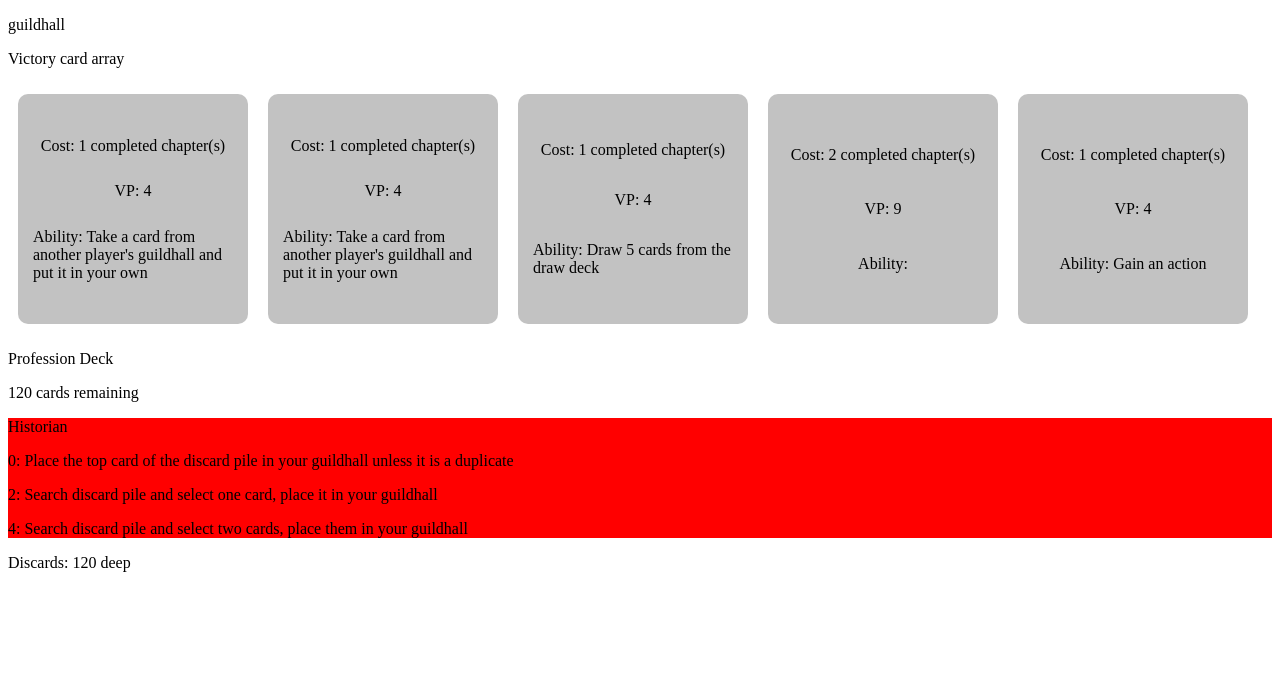
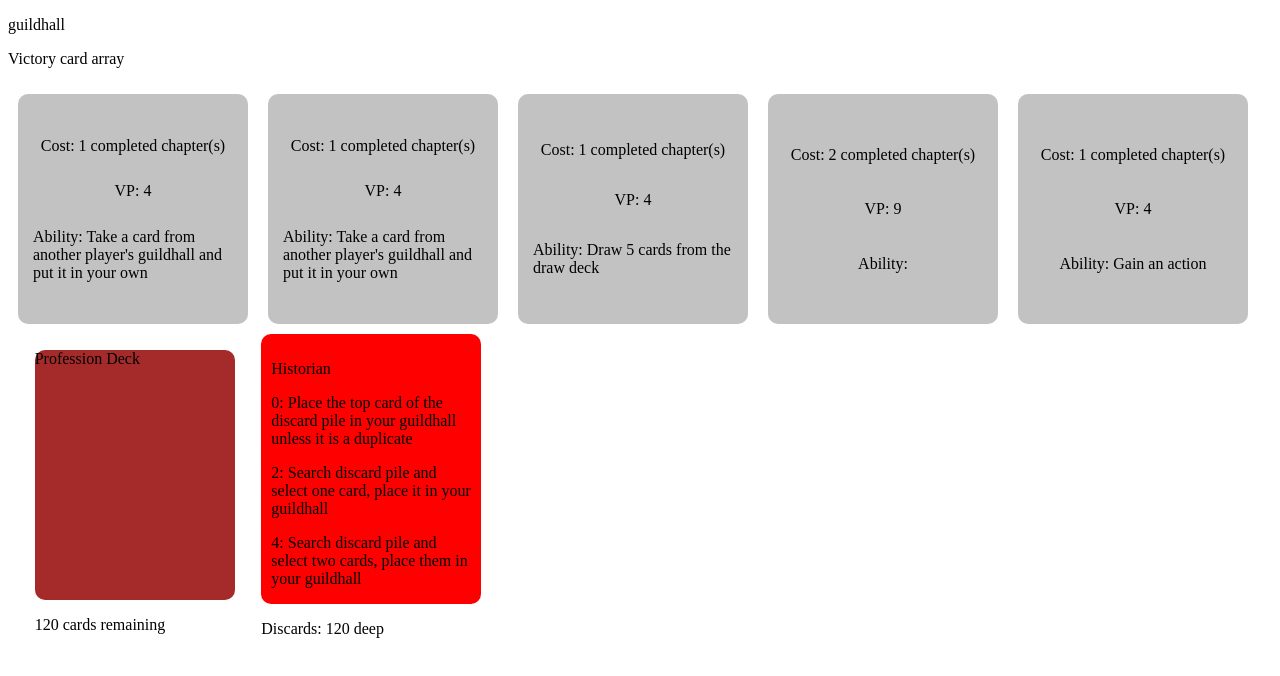
Before and after one commit to jamesnowecki/guildhall, an Angular app: page / in a window 1280 px wide. Shown: the top 676 px of the page. Built offline with nearby package versions, Linux system fonts and the light colour scheme.

Commit message:
built mock player data

```diff
--- a/src/app/chapter-incomplete/chapter-incomplete.component.html
+++ b/src/app/chapter-incomplete/chapter-incomplete.component.html
@@ -1 +1,11 @@
-<p>chapter-incomplete works!</p>
+<div class="chapter-incomplete">
+    <p>{{incompleteChapter[0].profession}} Chapter</p>
+    <div *ngFor="let card in incompleteChapter">
+        <div class="color-checker">
+            <div [style.background-color]="getColor(card.color)"></div>
+            <p>
+                {{card.color}}
+            </p>
+        </div>
+    </div>
+</div>
--- a/src/app/chapter-incomplete/chapter-incomplete.component.scss
+++ b/src/app/chapter-incomplete/chapter-incomplete.component.scss
@@ -0,0 +1,15 @@
+.chapter-incomplete {
+    width: 200px;
+    height: 250px;
+    background-color: blanchedalmond;
+
+    .color-checker {
+        display: flex;
+        flex-direction: row;
+        justify-content: space-between;
+
+        div {
+            border-radius: 100%;
+        }
+    }
+}
--- a/src/app/chapter-incomplete/chapter-incomplete.component.ts
+++ b/src/app/chapter-incomplete/chapter-incomplete.component.ts
@@ -1,4 +1,5 @@
 import { Component, OnInit } from '@angular/core';
+import { ProfessionCard } from '../templates/profession-card';
 
 @Component({
   selector: 'app-chapter-incomplete',
@@ -6,6 +7,27 @@ import { Component, OnInit } from '@angular/core';
   styleUrls: ['./chapter-incomplete.component.scss']
 })
 export class ChapterIncompleteComponent implements OnInit {
+  incompleteChapter: ProfessionCard[] = [];
+
+  getColor(color: string): string {
+    switch(color) {
+      case "blue": {
+        return "blue";
+      }
+      case "red": {
+        return "red";
+      }
+      case "yellow": {
+        return "yellow";
+      }
+      case "purple": {
+        return "purple";
+      }
+      case "green": {
+        return "green";
+      }
+    }
+  }
 
   constructor() { }
 
--- a/src/app/profession-card/profession-card.component.scss
+++ b/src/app/profession-card/profession-card.component.scss
@@ -0,0 +1,6 @@
+.profession-card {
+    width: 200px;
+    height: 250px;
+    padding: 10px;
+    border-radius: 10px;
+}
--- a/src/app/profession-deck/profession-deck.component.html
+++ b/src/app/profession-deck/profession-deck.component.html
@@ -1,8 +1,13 @@
+<div class="decks">
+    <div>
         <div class="profession-deck">
             <p>Profession Deck</p>
+        </div>
         <p>{{professionDeck.length}} cards remaining</p>
     </div>
+
     <div class="profession-deck-discard">
         <app-profession-card [professionCard]="professionDeckDiscardTopCard"></app-profession-card>
         <p>Discards: {{professionDeckDiscard.length}} deep</p>
     </div>
+</div>
--- a/src/app/profession-deck/profession-deck.component.scss
+++ b/src/app/profession-deck/profession-deck.component.scss
@@ -0,0 +1,13 @@
+.decks {
+    display: flex;
+    flex-direction: row;
+    justify-content: space-evenly;
+    width: 500px;
+
+    .profession-deck {
+        width: 200px;
+        height: 250px;
+        border-radius: 10px;
+        background-color: brown;
+    }
+}
--- a/src/assets/mock-profession-cards.ts
+++ b/src/assets/mock-profession-cards.ts
@@ -22,7 +22,7 @@ const createSubDeck = (profession: IProfessionClass): ProfessionCard[] => {
                 break;
             }
             case index < 16: {
-                newProfessionCard = new profession("red");
+                newProfessionCard = new profession("yellow");
                 break;
             }
             default: {
```
Also changed, not shown: src/assets/mock-game-state.ts (added, +33 -0 lines). Lines whose indentation alone changed are shown as unchanged.
